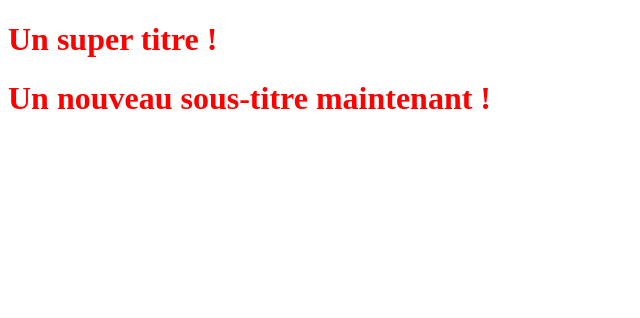
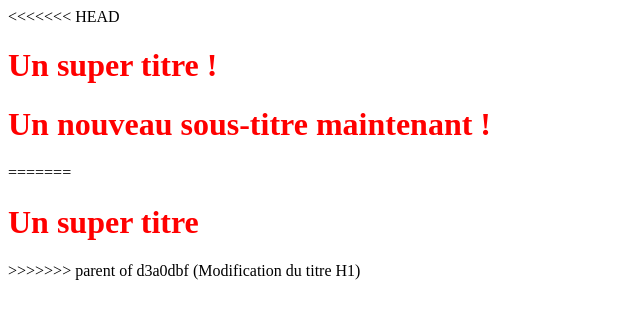
Before and after one commit to MichaelMihoub-code/OpenclassroomsProject, a plain HTML site: page index.html in a window 1280 px wide. Shown: the whole page, without its empty margins (0-640 px from the left). Drawn offline with Linux system fonts and the light colour scheme.

Commit message:
Ajout d'une nvlle balise H1

```diff
--- a/index.html
+++ b/index.html
@@ -5,7 +5,11 @@
    <link rel="stylesheet" type="text/css" href="styles.css">
 </head>
 <body>
+<<<<<<< HEAD
    <h1>Un super titre !</h1>
    <h1>Un nouveau sous-titre maintenant !</h1>
+=======
+   <h1>Un super titre</h1>
+>>>>>>> parent of d3a0dbf (Modification du titre H1)
 </body>
 </html>
```
